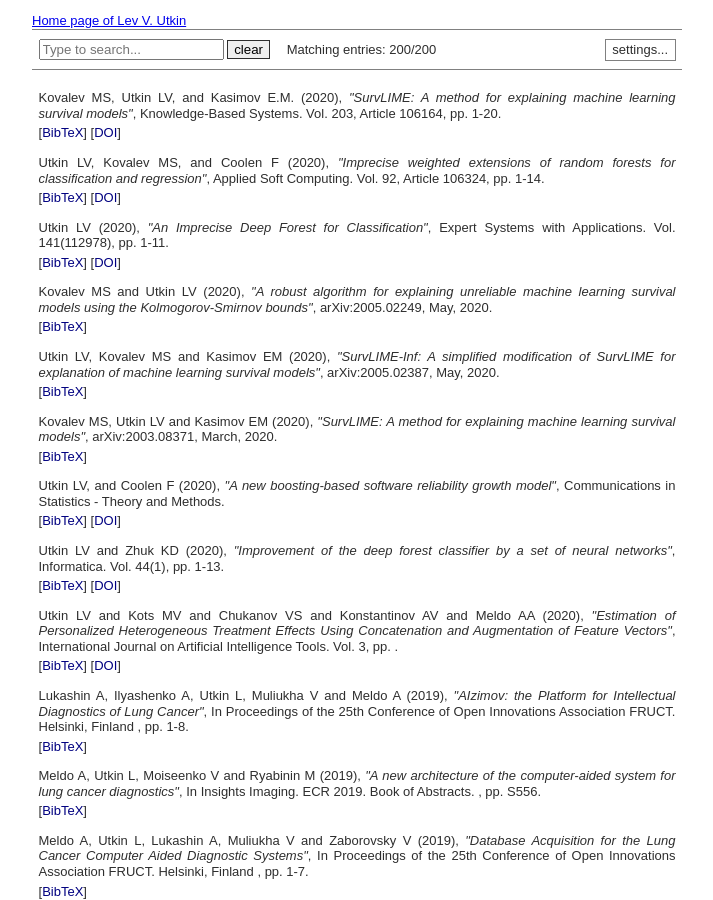
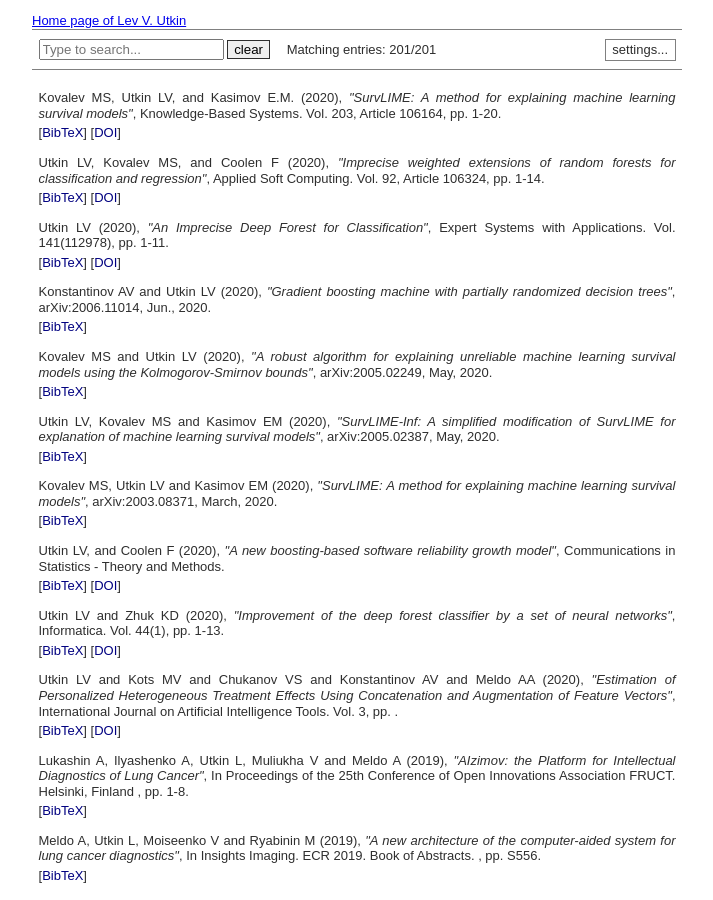
Before and after one commit to levutkin/levutkin.github.io, a Jekyll site: the page publications.html, which Jekyll copies as it is, in a window 1280 px wide and 900 px high. Shown: the whole window, without its empty margins (283-996 px from the left). Built offline with Jekyll 4.4.1, drawn with Linux system fonts in a browser that asks for light colours.

Commit message:
Update publications.html

```diff
--- a/publications.html
+++ b/publications.html
@@ -464,6 +464,23 @@ p.infolinks { margin: 0.3em 0em 0em 0em; padding: 0px; }
 }
 </pre></td>
 
+<tr id="Konstantinov-Utkin-20a" class="entry">
+	<td> Konstantinov AV and Utkin LV (2020), <i>"Gradient boosting machine with partially randomized decision trees"</i>, arXiv:2006.11014, Jun., 2020.
+	<p class="infolinks"> [<a href="javascript:toggleInfo('Konstantinov-Utkin-20a','bibtex')">BibTeX</a>]
+</td>
+</tr>
+<tr id="bib_Konstantinov-Utkin-20a" class="bibtex noshow">
+<td><b>BibTeX</b>:
+<pre>
+@Unpublished{Konstantinov-Utkin-20a,
+  author = {A.V. Konstantinov and L.V. Utkin},
+  note   = {arXiv:2006.11014},
+  title  = {Gradient boosting machine with partially randomized decision trees},
+  month  = jun,
+  year   = {2020},
+}
+</pre></td>
+
 <tr id="Kovalev-Utkin-20" class="entry">
 	<td> Kovalev MS and Utkin LV (2020), <i>"A robust algorithm for explaining unreliable machine learning survival models using the Kolmogorov-Smirnov bounds"</i>, arXiv:2005.02249, May, 2020.
 	<p class="infolinks"> [<a href="javascript:toggleInfo('Kovalev-Utkin-20','bibtex')">BibTeX</a>]
```
